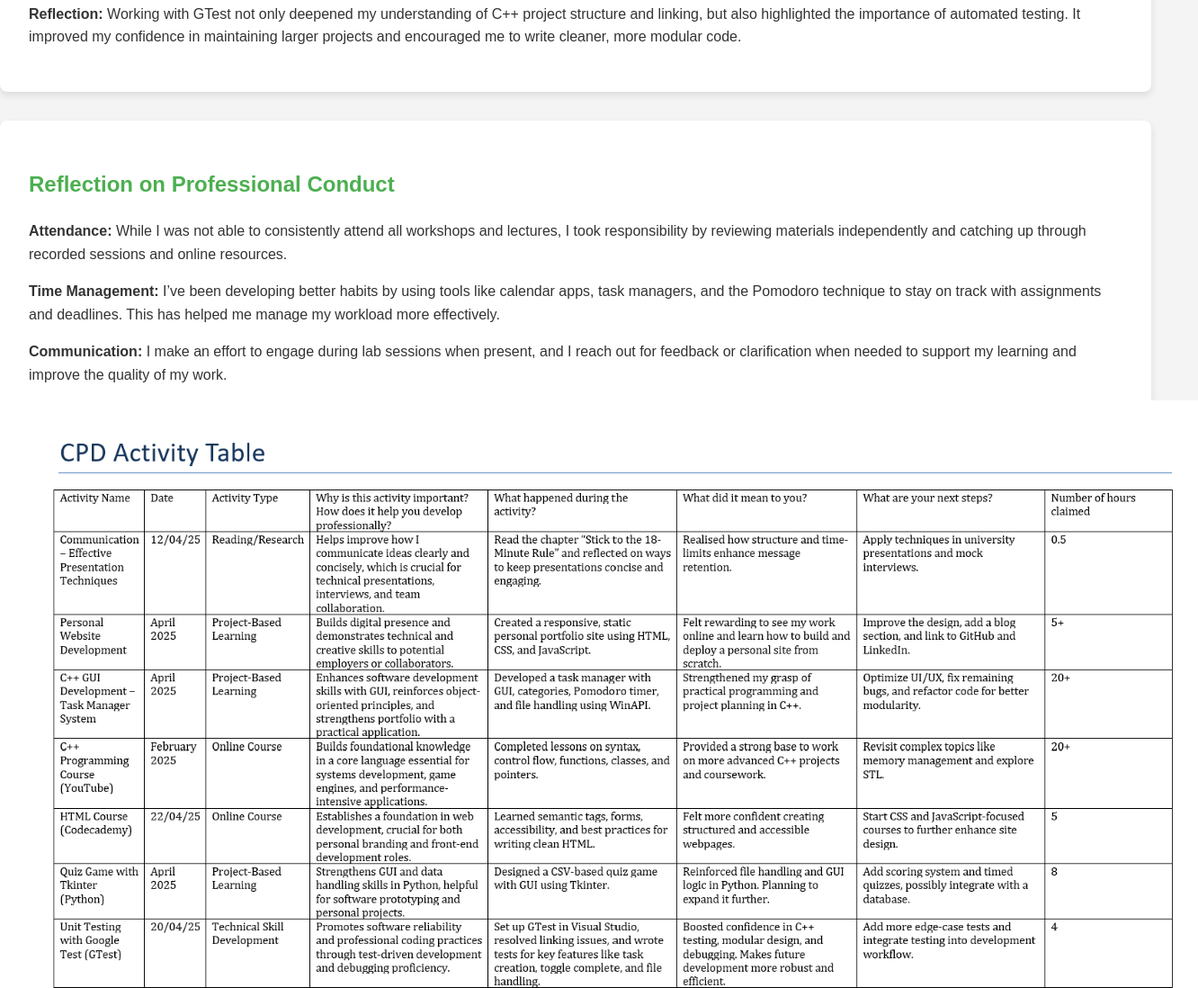
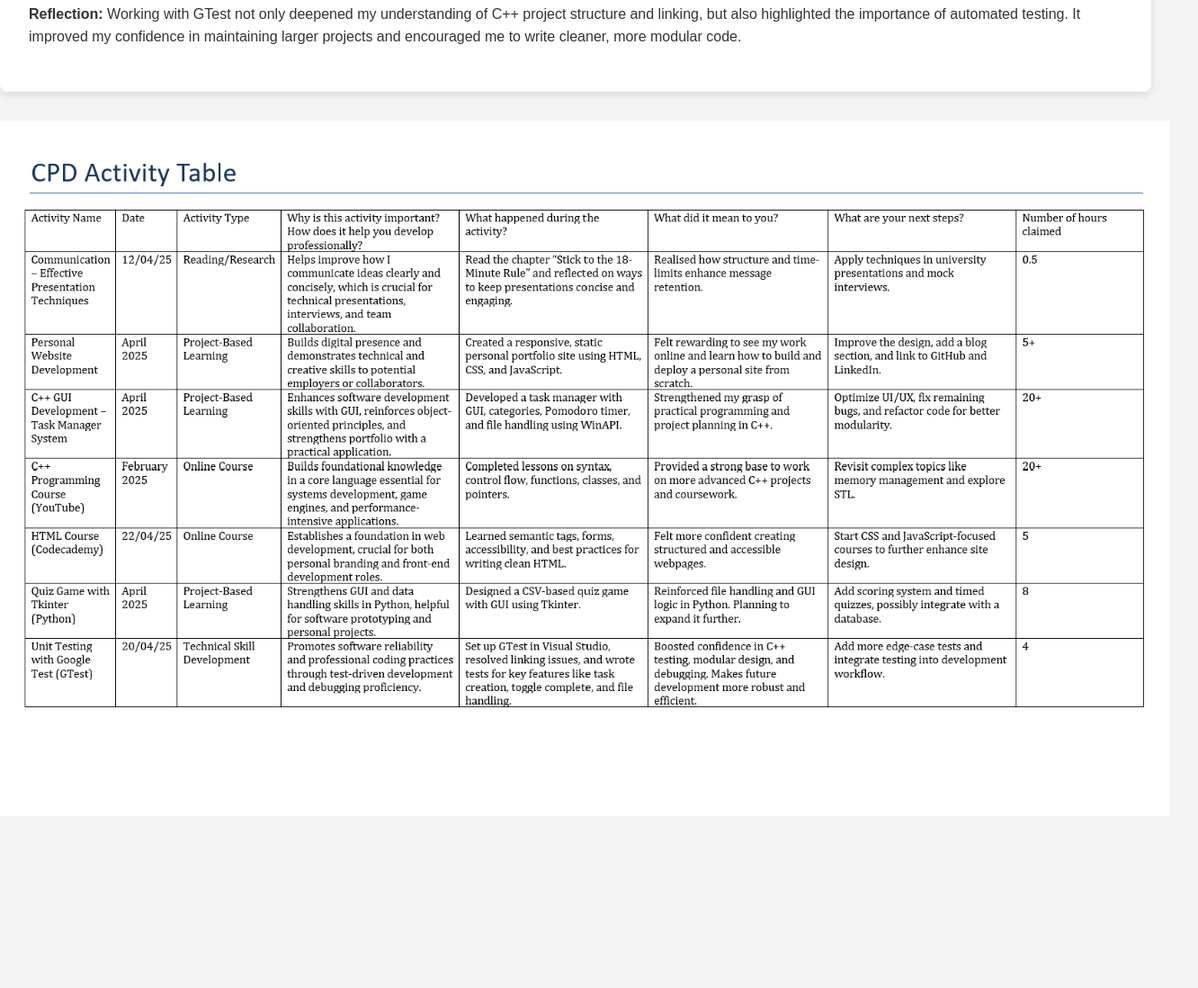
Before and after one commit to BBinoy06/BBinoy06.github.io, a plain HTML site: page index.html in a window 1280 px wide. Shown: the part 7538-8636 px from the top of the page at 90% size, 1332 px wide, since content can reach past the window. After the commit the page ends 8453 px from the top, so only its background shows below. Drawn offline with Linux system fonts and the light colour scheme.

Commit message:
Update index.html

```diff
--- a/index.html
+++ b/index.html
@@ -211,13 +211,6 @@
   <p><strong>Reflection:</strong> Working with GTest not only deepened my understanding of C++ project structure and linking, but also highlighted the importance of automated testing. It improved my confidence in maintaining larger projects and encouraged me to write cleaner, more modular code.</p>
 </section>
 
-
-  <section id="professional-conduct">
-  <h2>Reflection on Professional Conduct</h2>
-  <p><strong>Attendance:</strong> While I was not able to consistently attend all workshops and lectures, I took responsibility by reviewing materials independently and catching up through recorded sessions and online resources.</p>
-  <p><strong>Time Management:</strong> I’ve been developing better habits by using tools like calendar apps, task managers, and the Pomodoro technique to stay on track with assignments and deadlines. This has helped me manage my workload more effectively.</p>
-  <p><strong>Communication:</strong> I make an effort to engage during lab sessions when present, and I reach out for feedback or clarification when needed to support my learning and improve the quality of my work.</p>
-
      <img src="table.png" width="1300" />
 </section>
 
```
